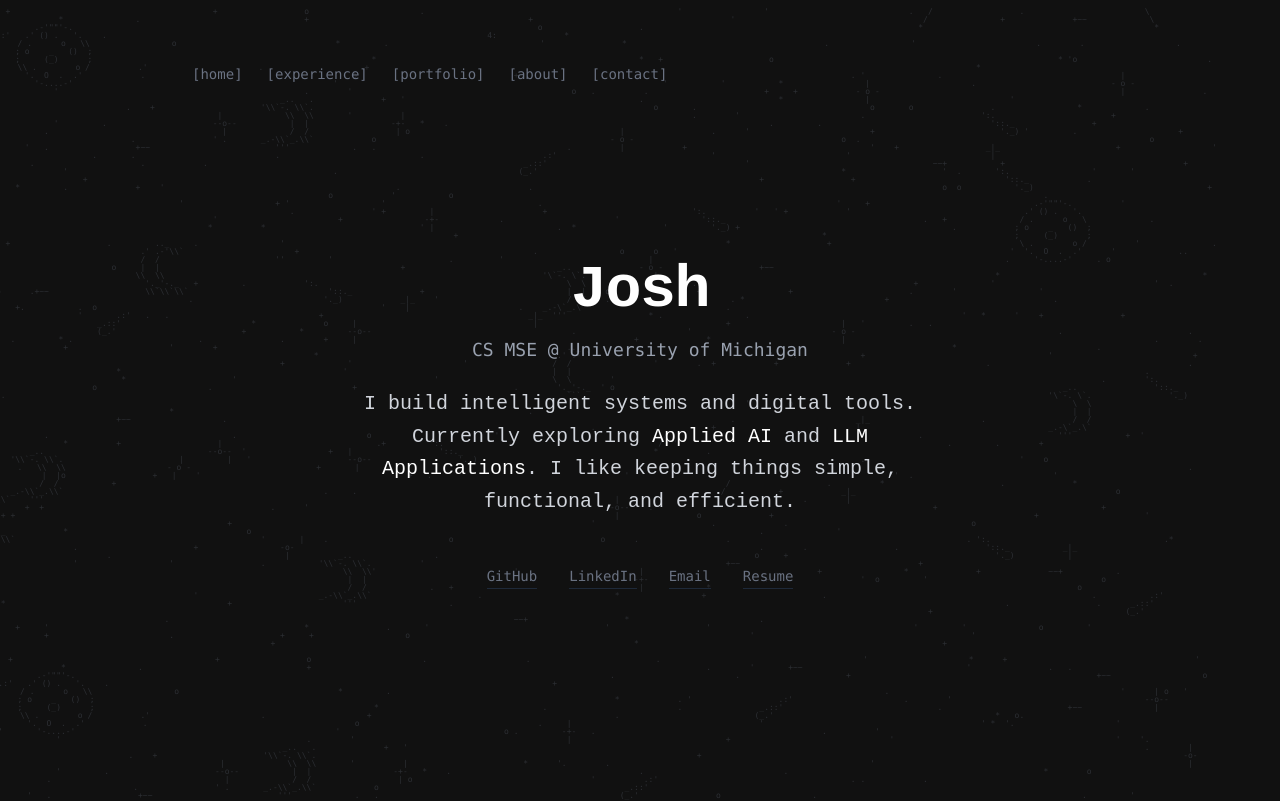
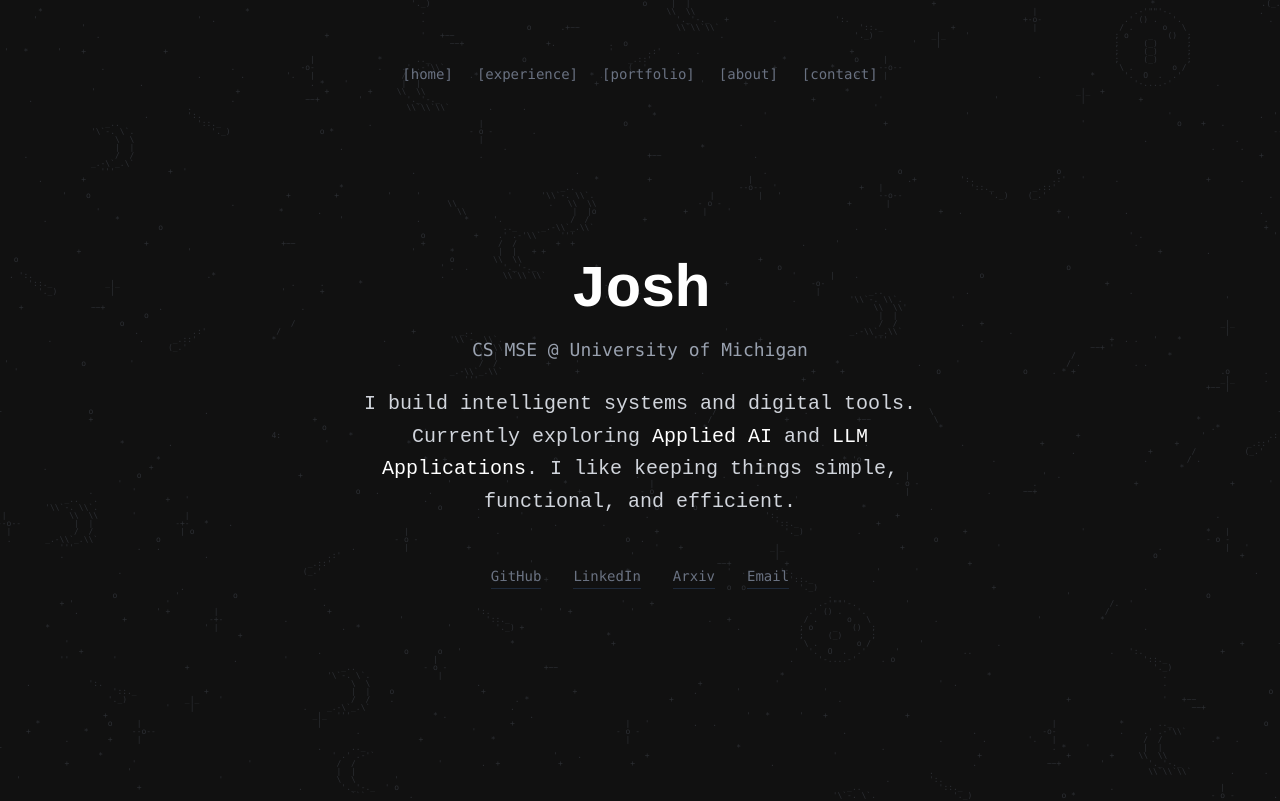
Before and after one commit to TheJoshBrod/portfolio, a Next.js app: page / in a window 1280 px wide. Shown: the top 801 px of the page. Built offline with nearby package versions, Linux system fonts and the light colour scheme.

Commit message:
fixed landing page stars

```diff
--- a/src/components/homepage/page.tsx
+++ b/src/components/homepage/page.tsx
@@ -338,10 +338,9 @@ o     . * +                              .o       .                           ..
   return (<>
     <div className="min-h-screen w-full relative overflow-hidden bg-[#111]">
 
-      {/* Starry Night Background - Tiled and Low Opacity */}
-      <div className="absolute inset-0 z-0 overflow-hidden pointer-events-none select-none opacity-[0.3] flex items-start justify-center">
-        <div className="flex flex-wrap w-[150vw] -ml-[25vw] justify-center gap-0">
-          {/* Extra wide container centered with negative margin to ensure coverage on all sides */}
+      {/* Starry Night Background: Tiled and Low Opacity */}
+      <div className="absolute inset-0 z-0 overflow-hidden pointer-events-none select-none opacity-[0.3] flex items-center justify-center">
+        <div className="flex flex-wrap w-[200vw] -ml-[50vw] -mr-[50vw] justify-center gap-0">
           {Array(30).fill([asciiArt1, asciiArt2, asciiArt3, asciiArt4]).flat().map((art, i) => (
             <pre key={i} className="text-[6px] md:text-[8px] leading-[1.0] text-gray-500 font-mono whitespace-pre text-center">
               {art}
@@ -350,10 +349,9 @@ o     . * +                              .o       .                           ..
         </div>
       </div>
 
-      {/* Content Container - Constrained width */}
+      {/* Simple Text Navbar */}
       <div className="max-w-5xl mx-auto p-8 md:p-16 flex flex-col relative z-10 h-full">
-
-        {/* Simple Text Navbar */}
+        <div className="flex flex-row justify-center ">
           <nav className="flex gap-6 text-sm mb-24 text-gray-500 font-mono">
             {['home', 'experience', 'portfolio', 'about', 'contact'].map((item) => (
               <a
@@ -365,8 +363,9 @@ o     . * +                              .o       .                           ..
               </a>
             ))}
           </nav>
+        </div>
 
-        {/* Hero Content */}
+        {/* Social Media Navbar */}
         <div className="flex flex-col items-center text-center gap-12 mt-20 relative z-10">
           <div className="flex flex-col gap-6 max-w-2xl">
             <div>
@@ -383,8 +382,8 @@ o     . * +                              .o       .                           ..
               {[
                 { name: "GitHub", url: "https://github.com/thejoshbrod" },
                 { name: "LinkedIn", url: "https://www.linkedin.com/in/joshua-brodsky/" },
-                { name: "Email", url: "mailto:joshbrod@umich.edu" },
-                { name: "Resume", url: "/resume.pdf" },
+                { name: "Arxiv", url: "https://arxiv.org/search/cs?searchtype=author&query=Brodsky,+J" },
+                { name: "Email", url: "#contact" }
               ].map((link, i) => (
                 <a key={i} href={link.url} className="border-b border-gray-800 hover:border-gray-200 hover:text-white transition-all pb-0.5">
                   {link.name}
@@ -394,11 +393,8 @@ o     . * +                              .o       .                           ..
           </div>
         </div>
 
-
       </div>
     </div>
-    {/* Wave Barrier */}
-
     <div className="absolute left-0 w-full overflow-hidden text-gray-600 font-mono text-xl select-none opacity-80 whitespace-nowrap z-20 text-center">
       {Array(400).fill("~").join("")}
     </div>
```
Lines whose indentation alone changed are shown as unchanged.
